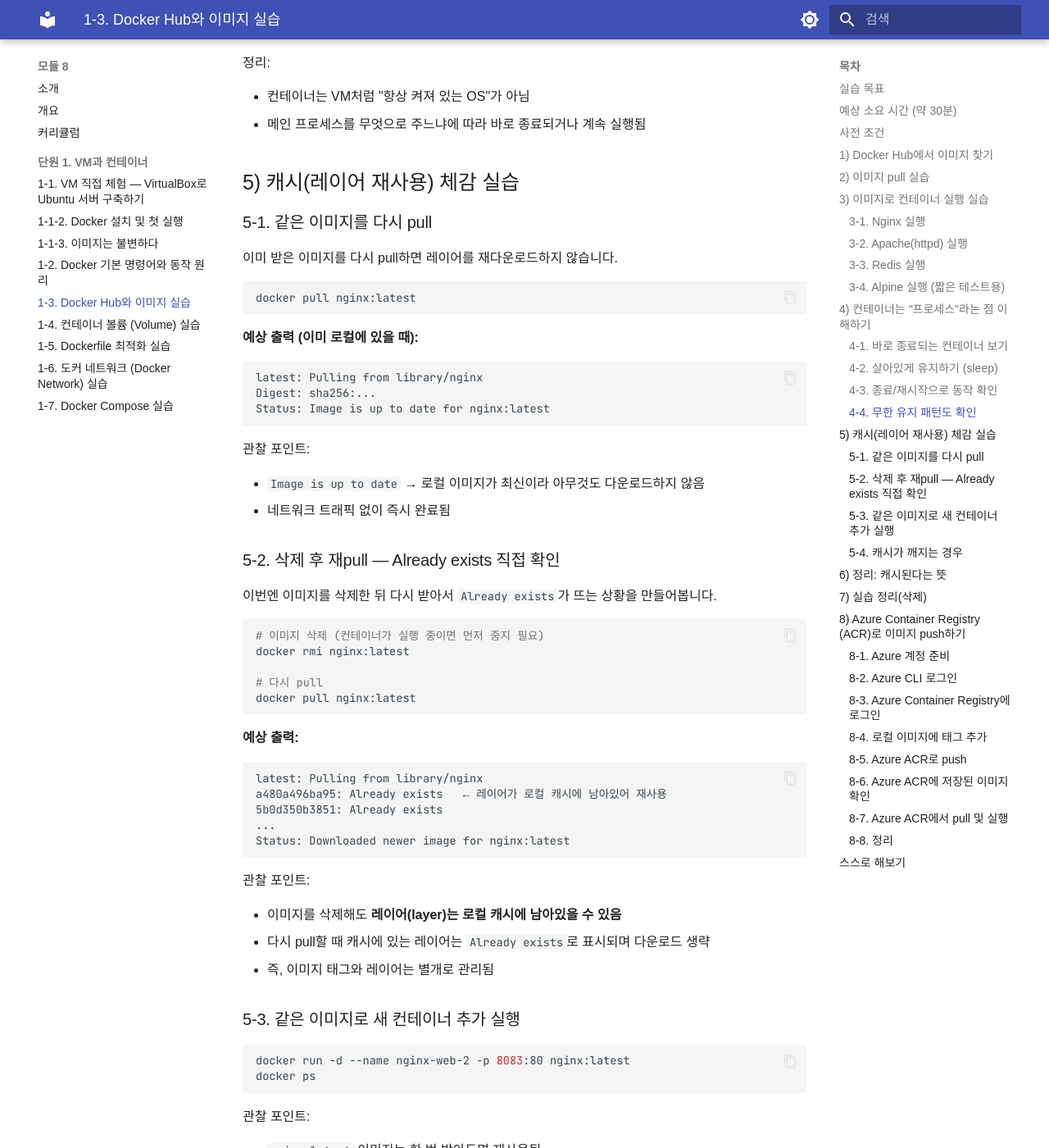
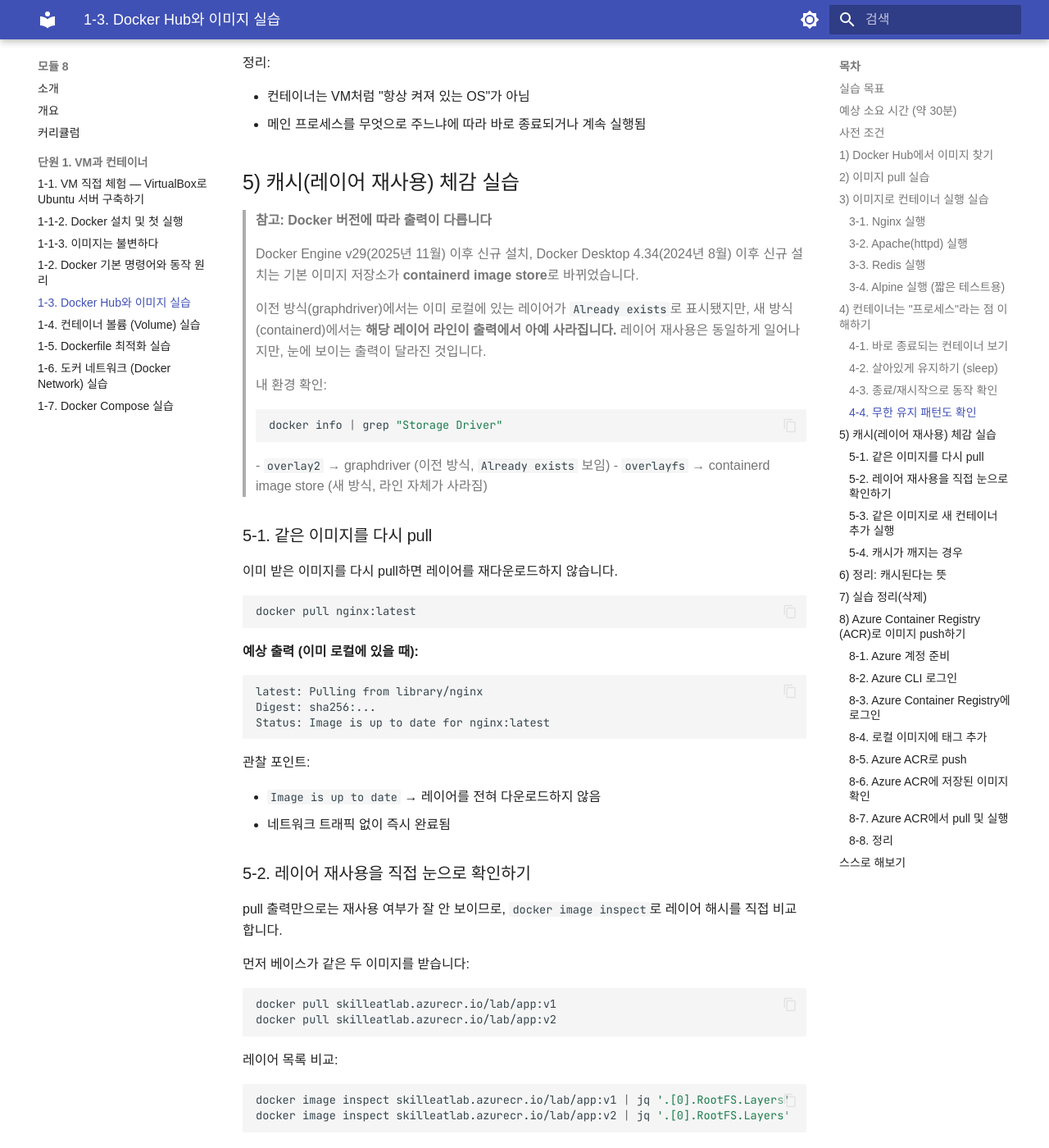
Before and after one commit to skilleat-labs/docker-k8s-labs, an MkDocs documentation site: the page built from docs/modules/module8/1-3.md, in a window 1280 px wide and 1400 px high, scrolled down 3317 px. Shown: the whole window at 82% size. Built offline with MkDocs 1.6.1 and Material for MkDocs 9.7.7, drawn with Linux system fonts in a browser that asks for light colours; some web fonts are replaced; some of the changed text lies outside the part shown.

Commit message:
docs: 캐시 실습 containerd image store 변경 반영 (module8/1-3)
- Docker Engine v29 / Desktop 4.34 이후 Already exists 출력 변화 안내 callout 추가
- Storage Driver 확인 명령어로 환경 구분 방법 제공
- 레이어 재사용 확인을 pull 출력 대신 docker image inspect로 변경
- v1/v2 레이어 해시 비교로 공유 레이어 직접 검증하는 방식으로 대체

Co-Authored-By: Claude Sonnet 4.6 <noreply@anthropic.com>

````diff
--- a/docs/modules/module8/1-3.md
+++ b/docs/modules/module8/1-3.md
@@ -155,6 +155,22 @@ docker ps | grep keep-forever
 
 ## 5) 캐시(레이어 재사용) 체감 실습
 
+> **참고: Docker 버전에 따라 출력이 다릅니다**
+>
+> Docker Engine v29(2025년 11월) 이후 신규 설치, Docker Desktop 4.34(2024년 8월) 이후 신규 설치는
+> 기본 이미지 저장소가 **containerd image store**로 바뀌었습니다.
+>
+> 이전 방식(graphdriver)에서는 이미 로컬에 있는 레이어가 `Already exists`로 표시됐지만,
+> 새 방식(containerd)에서는 **해당 레이어 라인이 출력에서 아예 사라집니다.**
+> 레이어 재사용은 동일하게 일어나지만, 눈에 보이는 출력이 달라진 것입니다.
+>
+> 내 환경 확인:
+> ```bash
+> docker info | grep "Storage Driver"
+> ```
+> - `overlay2` → graphdriver (이전 방식, `Already exists` 보임)
+> - `overlayfs` → containerd image store (새 방식, 라인 자체가 사라짐)
+
 ### 5-1. 같은 이미지를 다시 pull
 
 이미 받은 이미지를 다시 pull하면 레이어를 재다운로드하지 않습니다.
@@ -173,36 +189,50 @@ Status: Image is up to date for nginx:latest
 
 관찰 포인트:
 
-- `Image is up to date` → 로컬 이미지가 최신이라 아무것도 다운로드하지 않음
+- `Image is up to date` → 레이어를 전혀 다운로드하지 않음
 - 네트워크 트래픽 없이 즉시 완료됨
 
-### 5-2. 삭제 후 재pull — Already exists 직접 확인
+### 5-2. 레이어 재사용을 직접 눈으로 확인하기
 
-이번엔 이미지를 삭제한 뒤 다시 받아서 `Already exists`가 뜨는 상황을 만들어봅니다.
+pull 출력만으로는 재사용 여부가 잘 안 보이므로, `docker image inspect`로 레이어 해시를 직접 비교합니다.
+
+먼저 베이스가 같은 두 이미지를 받습니다:
 
 ```bash
-# 이미지 삭제 (컨테이너가 실행 중이면 먼저 중지 필요)
-docker rmi nginx:latest
+docker pull skilleatlab.azurecr.io/lab/app:v1
+docker pull skilleatlab.azurecr.io/lab/app:v2
+```
 
-# 다시 pull
-docker pull nginx:latest
+레이어 목록 비교:
+
+```bash
+docker image inspect skilleatlab.azurecr.io/lab/app:v1 | jq '.[0].RootFS.Layers'
+docker image inspect skilleatlab.azurecr.io/lab/app:v2 | jq '.[0].RootFS.Layers'
 ```
 
 **예상 출력:**
 
-```
-latest: Pulling from library/nginx
-a480a496ba95: Already exists   ← 레이어가 로컬 캐시에 남아있어 재사용
-5b0d350b3851: Already exists
-...
-Status: Downloaded newer image for nginx:latest
+```json
+// v1
+[
+  "sha256:d9a564...",   ← 베이스 레이어 (v2와 동일)
+  "sha256:d556ed...",   ← 베이스 레이어 (v2와 동일)
+  "sha256:62c3d9..."    ← v1 전용 레이어
+]
+
+// v2
+[
+  "sha256:d9a564...",   ← 베이스 레이어 (v1과 동일)
+  "sha256:d556ed...",   ← 베이스 레이어 (v1과 동일)
+  "sha256:d69953..."    ← v2 전용 레이어
+]
 ```
 
 관찰 포인트:
 
-- 이미지를 삭제해도 **레이어(layer)는 로컬 캐시에 남아있을 수 있음**
-- 다시 pull할 때 캐시에 있는 레이어는 `Already exists`로 표시되며 다운로드 생략
-- 즉, 이미지 태그와 레이어는 별개로 관리됨
+- 처음 두 해시가 v1, v2에서 **완전히 동일** → 디스크에 한 번만 저장됨
+- 마지막 레이어만 다름 → 앱 코드가 달라지는 부분
+- 즉, 베이스가 같으면 두 이미지를 받아도 **공유 레이어는 한 번만 저장**
 
 ### 5-3. 같은 이미지로 새 컨테이너 추가 실행
 
@@ -214,7 +244,7 @@ docker ps
 관찰 포인트:
 
 - `nginx:latest` 이미지는 한 번 받아두면 재사용됨
-- 새 컨테이너는 "이미지를 복제 다운로드"하는 게 아니라 기존 로컬 이미지 레이어를 기반으로 빠르게 생성됨
+- 새 컨테이너는 이미지를 복제 다운로드하는 게 아니라 기존 로컬 이미지 레이어를 기반으로 빠르게 생성됨
 
 ### 5-4. 캐시가 깨지는 경우
 
````
